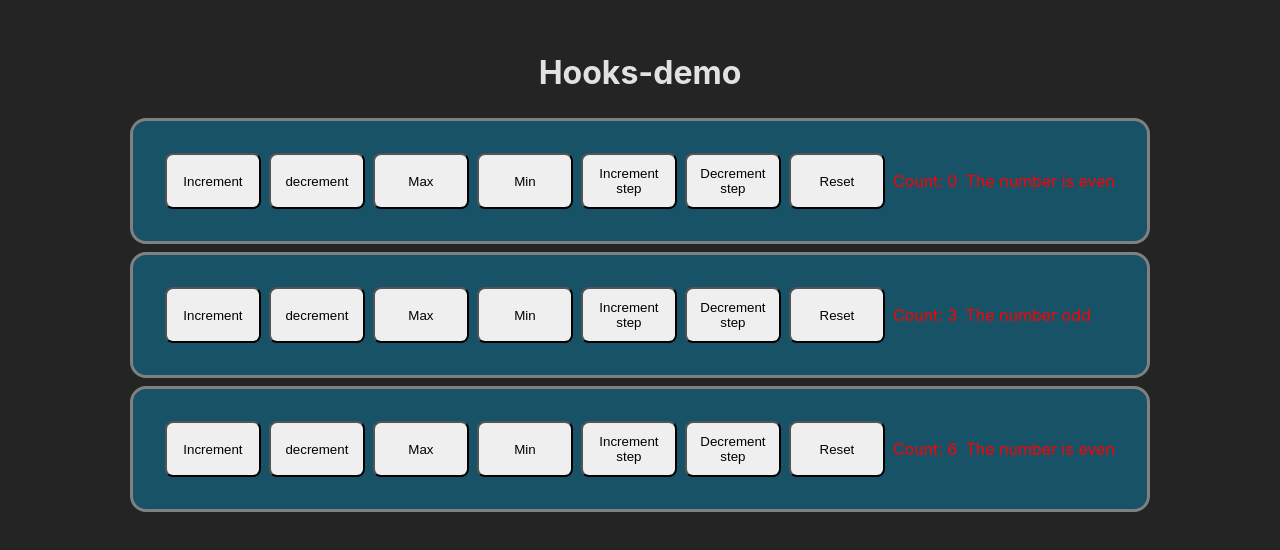
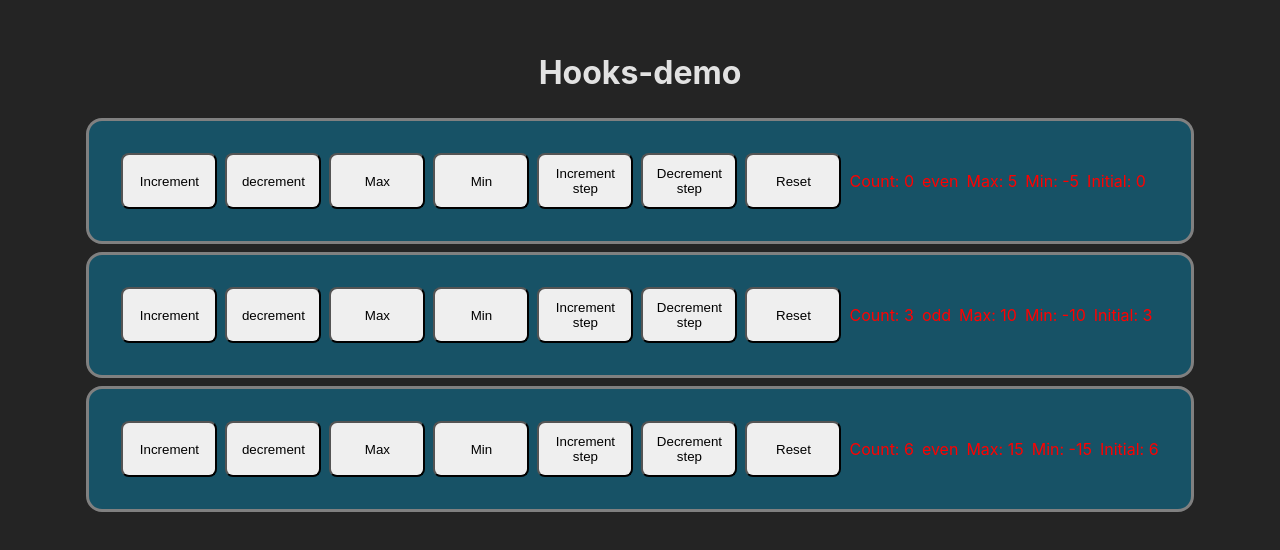
Before and after one commit to jRydell/Johan-custom-hooks, a React (Vite) app: page / in a window 1280 px wide. Shown: the part 126-676 px from the top of the page. Built offline with nearby package versions, Linux system fonts and the light colour scheme.

Commit message:
added some p tags

```diff
--- a/src/components/Counter/Counter.tsx
+++ b/src/components/Counter/Counter.tsx
@@ -32,7 +32,10 @@ const Counter = ({
       <button onClick={reset}>Reset</button>
 
       <p>Count: {count}</p>
-      <p>The number {isEven ? "is even" : "odd"}</p>
+      <p>{isEven ? "even" : "odd"}</p>
+      <p>Max: {maxValue}</p>
+      <p>Min: {minValue}</p>
+      <p>Initial: {initialValue}</p>
     </div>
   );
 };
```
